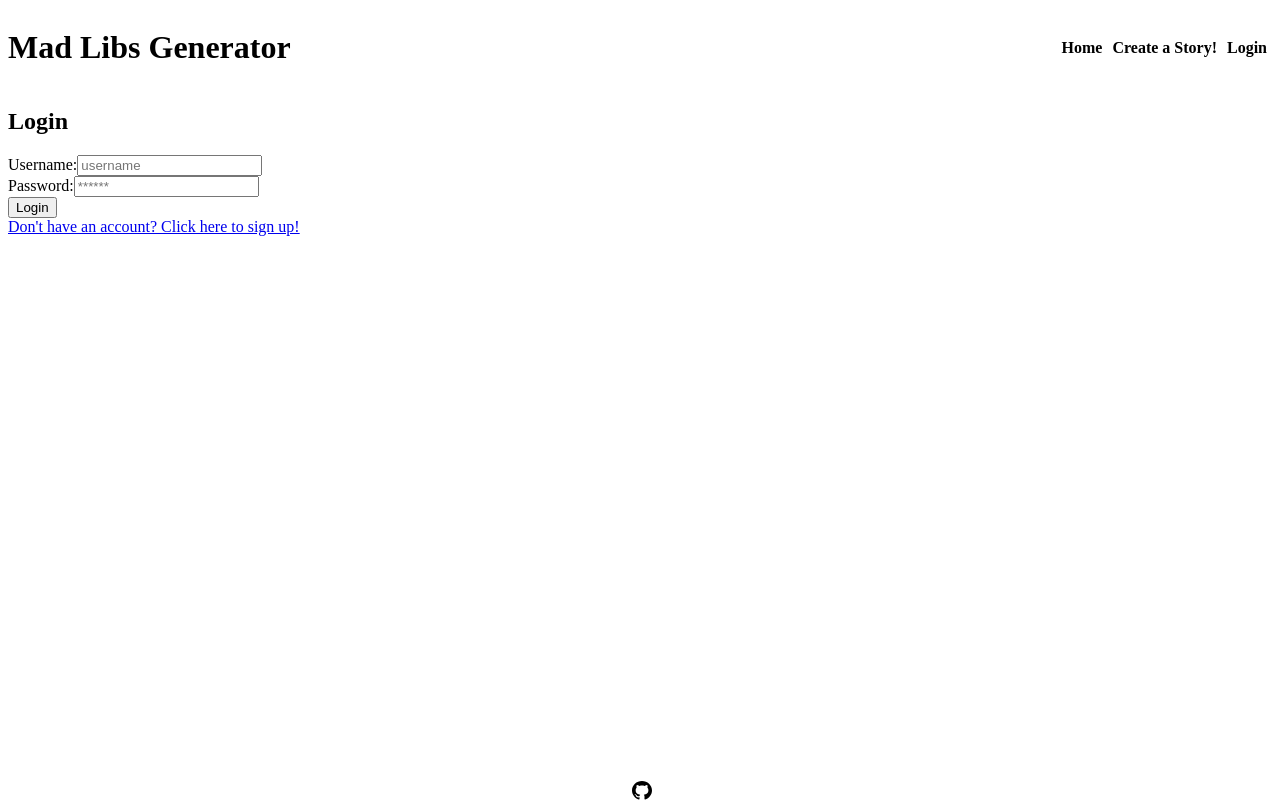
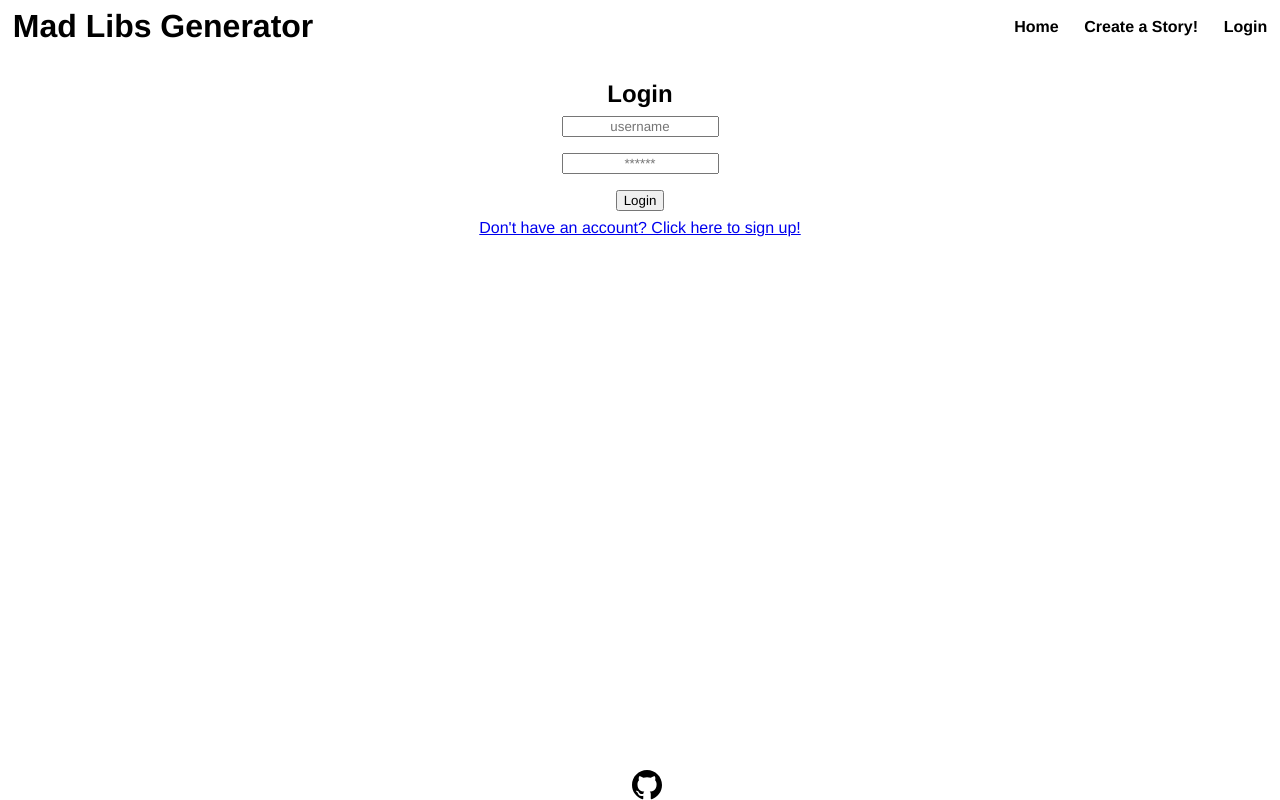
Before and after one commit to RCLobster/team-M-s-project-3, a React (Vite) app in the folder client/: page /login in a window 1280 px wide. Built offline with nearby package versions, Linux system fonts and the light colour scheme.

Commit message:
added CSS that gives us a sticky header, a modifiable github svg, some fonts, no margins on the body, and made the title clickable

```diff
--- a/client/src/App.css
+++ b/client/src/App.css
@@ -1,18 +1,52 @@
+* {
+    margin: 0;
+    font-family: Helvetica, sans-serif;
+}
+
+.login-window{
+    text-align: center;
+}
+
+.login-box input,
+.login-box button{
+    margin: 1vh;
+}
+
+input{
+    text-align: center;
+}
+
 header{
     display: flex;
     justify-content: space-between;
     align-items: center;
+    position: fixed;
+    top: 0;
+    width: 100vw;
+}
+
+header a{
+    margin: 1vh 1vw;
 }
 
 .home{
     text-align: center;
 }
 
+.main-body{
+    margin-top: 10vh;
+}
+
+#madlibshome{
+    color: black;
+    text-decoration: none;
+}
+
 .nav-link {
-    margin: 0 5px;
+    margin: 0 1vw;
     text-decoration: none;
     color: black;
-    transition: ease-in-out 0.4s;
+    transition: ease-in-out 0.2s;
     font-weight: bold;
 }
 
@@ -24,18 +58,17 @@
     display: flex;
     align-items: flex-end;
     width: 100vw;
-
 }
 
 #githubsvg{
     position: fixed;
     bottom: 0;
-    left: 49.4vw;
+    left: 49.35vw;
     display: flex;
-    width: 1.5vw;
     transition: ease-in-out .3s;
+    color: black;
 }
 
 #githubsvg:hover{
-    opacity: 0.5;
+    color: blueviolet;
 }
--- a/client/src/App.jsx
+++ b/client/src/App.jsx
@@ -14,7 +14,9 @@
     <ApolloProvider client={client}>
       <div>
         <Header />
+        <div className="main-body">
         <Outlet />
+        </div>
         <Footer />
       </div>
     </ApolloProvider>
--- a/client/src/components/Footer.jsx
+++ b/client/src/components/Footer.jsx
@@ -1,9 +1,12 @@
 import { Link } from "react-router-dom";
-import github from "/images/github.svg"
 
 export default function Footer() {
     return (<footer>
-        <Link to="https://github.com/RCLobster/team-M-s-project-3"><img id="githubsvg" src={github} alt="" /></Link>
+        <Link to="https://github.com/RCLobster/team-M-s-project-3">
+            <svg id="githubsvg" width="30" height="30" viewBox="0 0 1024 1024" fill="none" xmlns="http://www.w3.org/2000/svg">
+                <path fillRule="evenodd" clipRule="evenodd" d="M8 0C3.58 0 0 3.58 0 8C0 11.54 2.29 14.53 5.47 15.59C5.87 15.66 6.02 15.42 6.02 15.21C6.02 15.02 6.01 14.39 6.01 13.72C4 14.09 3.48 13.23 3.32 12.78C3.23 12.55 2.84 11.84 2.5 11.65C2.22 11.5 1.82 11.13 2.49 11.12C3.12 11.11 3.57 11.7 3.72 11.94C4.44 13.15 5.59 12.81 6.05 12.6C6.12 12.08 6.33 11.73 6.56 11.53C4.78 11.33 2.92 10.64 2.92 7.58C2.92 6.71 3.23 5.99 3.74 5.43C3.66 5.23 3.38 4.41 3.82 3.31C3.82 3.31 4.49 3.1 6.02 4.13C6.66 3.95 7.34 3.86 8.02 3.86C8.7 3.86 9.38 3.95 10.02 4.13C11.55 3.09 12.22 3.31 12.22 3.31C12.66 4.41 12.38 5.23 12.3 5.43C12.81 5.99 13.12 6.7 13.12 7.58C13.12 10.65 11.25 11.33 9.47 11.53C9.76 11.78 10.01 12.26 10.01 13.01C10.01 14.08 10 14.94 10 15.21C10 15.42 10.15 15.67 10.55 15.59C13.71 14.53 16 11.53 16 8C16 3.58 12.42 0 8 0Z" transform="scale(64)" fill="currentColor" />
+            </svg>
+        </Link>
     </footer>
     );
 }
--- a/client/src/components/Header.jsx
+++ b/client/src/components/Header.jsx
@@ -1,9 +1,10 @@
+import { Link } from 'react-router-dom';
 import Nav from "./Nav";
 
 export default function Header() {
     return (
         <header>
-            <h1>Mad Libs Generator</h1>
+            <Link to="/" id='madlibshome'><h1>Mad Libs Generator</h1></Link>
             <Nav />
         </header>
     );
--- a/client/src/pages/Login.jsx
+++ b/client/src/pages/Login.jsx
@@ -50,7 +50,6 @@
                     ) : (
                         <form className="form login-form" onSubmit={handleFormSubmit}>
                             <div className="form-group">
-                                <label htmlFor="username-login">Username:</label>
                                 <input
                                     className="form-input"
                                     placeholder="username"
@@ -60,7 +59,6 @@
                                     onChange={handleChange} />
                             </div>
                             <div className="form-group">
-                                <label htmlFor="password-login">Password:</label>
                                 <input
                                     className="form-input"
                                     placeholder="******"
--- a/client/src/pages/Signup.jsx
+++ b/client/src/pages/Signup.jsx
@@ -50,7 +50,6 @@
 
                         <form className="form signup-form" onSubmit={handleFormSubmit}>
                             <div className="form-group">
-                                <label htmlFor="username-signup">Username:</label>
                                 <input
                                     className="form-input"
                                     placeholder="username"
@@ -58,10 +57,9 @@
                                     type="text"
                                     id="name-signup"
                                     value={formState.username}
-                                onChange={handleChange}/>
+                                    onChange={handleChange} />
                             </div>
                             <div className="form-group">
-                                <label htmlFor="password-signup">Password:</label>
                                 <input
                                     className="form-input"
                                     name="password"
@@ -69,7 +67,7 @@
                                     placeholder="******"
                                     id="password-signup"
                                     value={formState.password}
-                                onChange={handleChange}/>
+                                    onChange={handleChange} />
                             </div>
                             <div className="form-group">
                                 <button className="btn" type="submit">Signup</button>
```
Also changed, not shown: client/public/images/github.svg (deleted). Lines whose indentation alone changed are shown as unchanged.
